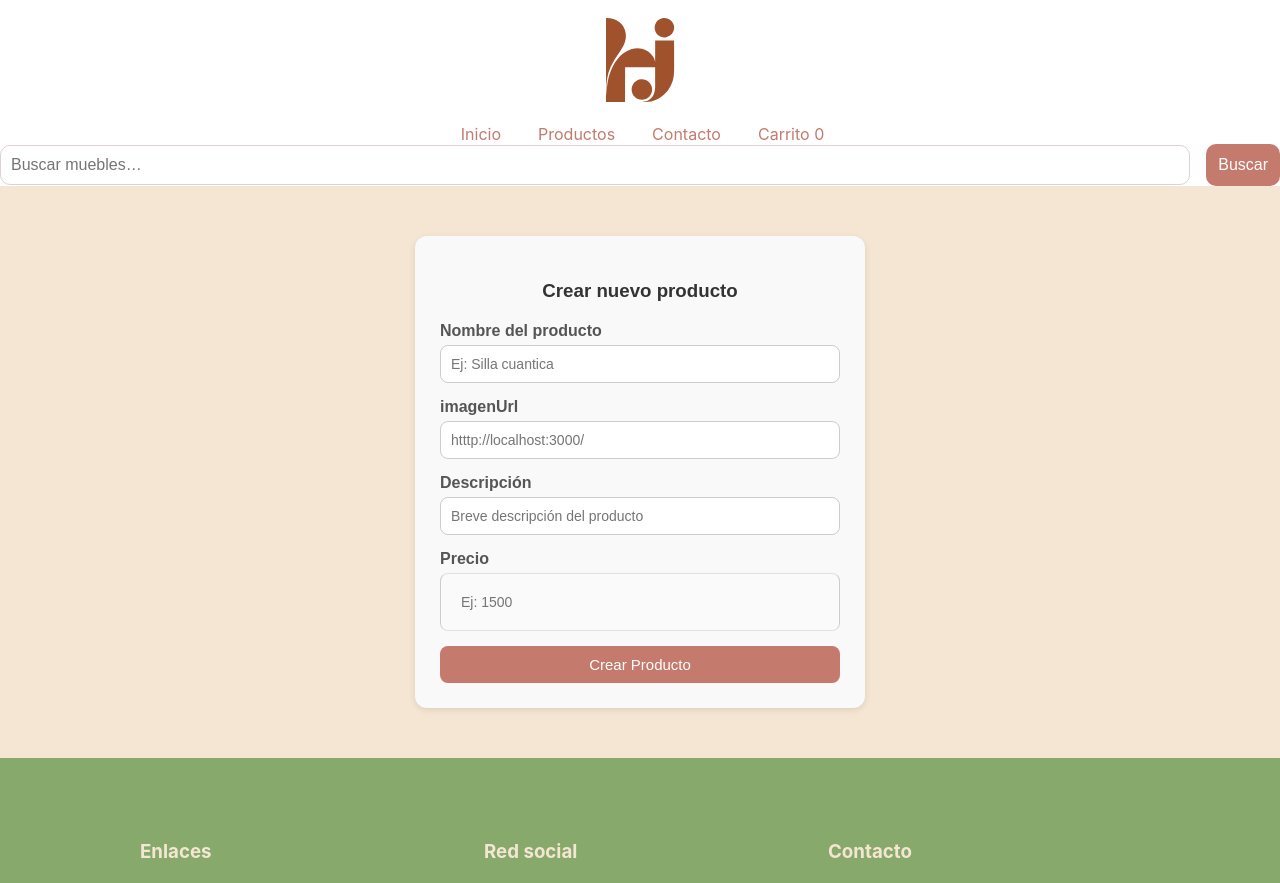
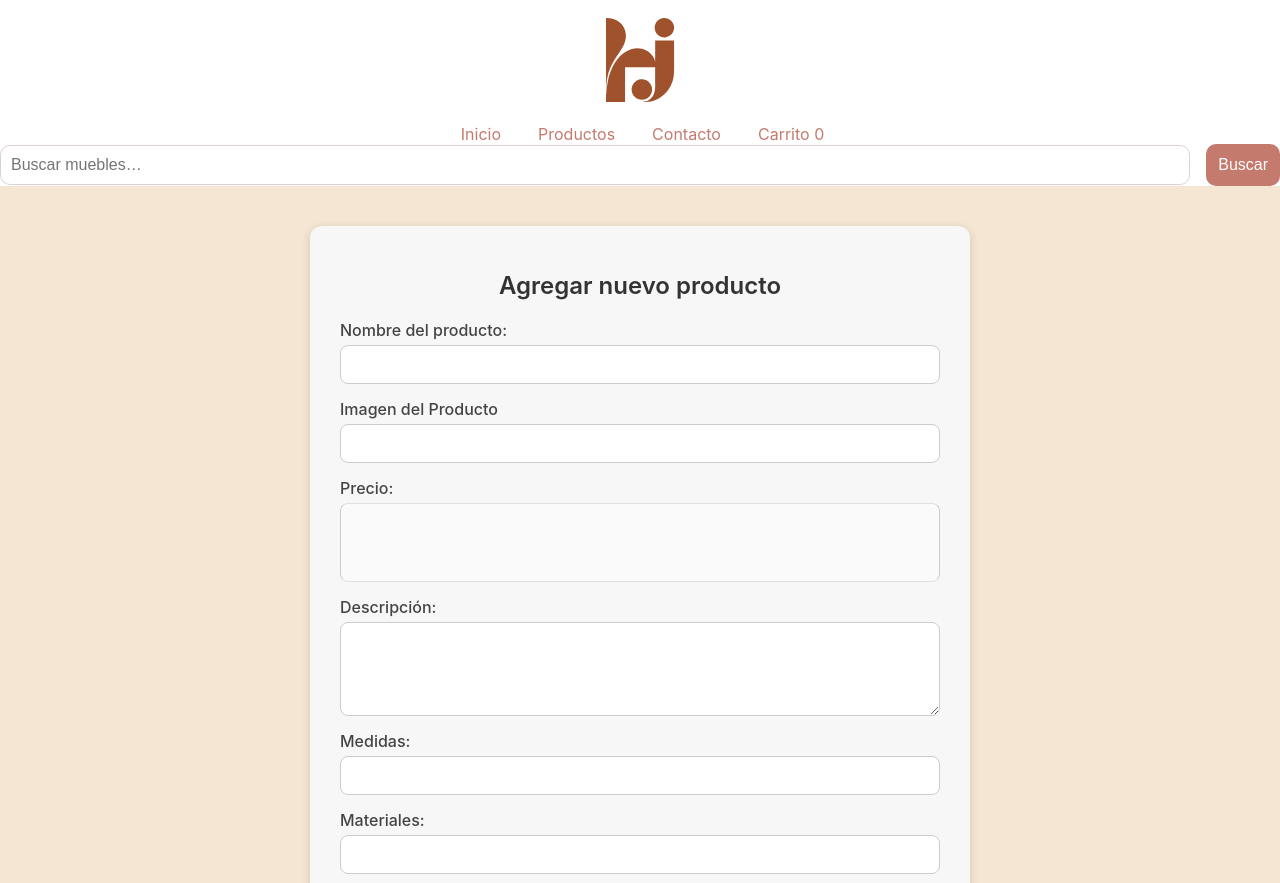
Before and after one commit to Luci-fer666/Hermanos-Jota-Sping-5-6, a React (Create React App) app in the folder client/: page /admin/crear-producto in a window 1280 px wide. Shown: the top 883 px of the page. Built offline with nearby package versions, Linux system fonts and the light colour scheme.

Commit message:
Cambio en la creacion de producto

```diff
--- a/client/src/components/CrearProducto.css
+++ b/client/src/components/CrearProducto.css
@@ -1,56 +1,67 @@
-.form-crear-producto {
-  max-width: 400px;
-  margin: 50px auto;
-  padding: 25px;
-  background-color: #f9f9f9;
+.crear-producto-container {
+  max-width: 600px;
+  margin: 40px auto;
+  background-color: #f7f7f7;
   border-radius: 12px;
-  box-shadow: 0 2px 6px rgba(0,0,0,0.1);
-  font-family: Arial, sans-serif;
+  padding: 25px 30px;
+  box-shadow: 0 2px 8px rgba(0, 0, 0, 0.15);
 }
 
-.form-titulo {
+.titulo-formulario {
   text-align: center;
+  margin-bottom: 20px;
   color: #333;
-  margin-bottom: 20px;
-}
-
-.form-grupo {
-  display: flex;
-  flex-direction: column;
-  margin-bottom: 15px;
-}
-
-.form-grupo label {
-  margin-bottom: 5px;
-  color: #555;
+  font-size: 1.5rem;
   font-weight: 600;
 }
 
-.form-input {
-  padding: 10px;
+.formulario-producto {
+  display: flex;
+  flex-direction: column;
+  gap: 15px;
+}
+
+.campo-formulario {
+  display: flex;
+  flex-direction: column;
+}
+
+.campo-formulario label {
+  font-weight: 500;
+  margin-bottom: 5px;
+  color: #444;
+}
+
+.campo-formulario input,
+.campo-formulario textarea {
   border: 1px solid #ccc;
   border-radius: 8px;
-  font-size: 14px;
-  transition: border-color 0.3s ease;
+  padding: 10px;
+  font-size: 0.95rem;
+  transition: border-color 0.3s, box-shadow 0.3s;
+  resize: vertical;
 }
 
-.form-input:focus {
+.campo-formulario input:focus,
+.campo-formulario textarea:focus {
   outline: none;
-  border-color: #C47A6D;;
+  border-color: #666;
+  box-shadow: 0 0 5px rgba(0, 0, 0, 0.1);
 }
 
-.btn-enviar {
-  width: 100%;
-  padding: 10px;
-  background-color: #C47A6D;;
+.btn-crear {
+  margin-top: 15px;
+  background-color: #222;
   color: white;
+  padding: 10px 0;
   border: none;
   border-radius: 8px;
-  font-size: 15px;
   cursor: pointer;
-  transition: background-color 0.3s ease;
+  font-size: 1rem;
+  transition: background-color 0.3s, transform 0.2s;
 }
 
-.btn-enviar:hover {
-  background-color: #9c6157;;
+.btn-crear:hover {
+  background-color: #444;
+  transform: scale(1.02);
 }
--- a/client/src/components/CrearProducto.js
+++ b/client/src/components/CrearProducto.js
@@ -5,10 +5,13 @@ import './CrearProducto.css';
 function CrearProducto() {
   const navigate = useNavigate();
   const [formData, setFormData] = useState({
-    nombre: '',
-    descripcion: '',
-    precio: '',
-    imagenUrl: ''
+    nombre: "",
+    imagenUrl: '',
+    precio: "",
+    descripcion: "",
+    medidas: "",
+    materiales: "",
+    masCaracteristicas: "",
   });
 
   const handleChange = (e) => {
@@ -38,7 +41,7 @@ function CrearProducto() {
       const result = await response.json();
       alert(`¡Creacion exitosa para ${result.nombre}`);
 
-      setFormData({ nombre: '', descripcion: '', precio: '', imagenUrl: ''});
+      setFormData({ nombre: '', imagenUrl: '', precio: '', descripcion: '', medidas: "", materiales: "", masCaracteristicas: ""});
       //navigate(`/producto/${result._id}`);
       navigate("/productos")
 
@@ -48,68 +51,94 @@ function CrearProducto() {
   };
 
 return (
-    <form className="form-crear-producto" onSubmit={handleSubmit}>
-      <h3 className="form-titulo">Crear nuevo producto</h3>
+    <div className="crear-producto-container">
+      <h2 className="titulo-formulario">Agregar nuevo producto</h2>
+      <form className="formulario-producto" onSubmit={handleSubmit}>
 
-      <div className="form-grupo">
-        <label htmlFor="nombre">Nombre del producto</label>
+        <div className="campo-formulario">
+          <label htmlFor="nombre">Nombre del producto:</label>
           <input
             type="text"
             id="nombre"
             name="nombre"
             value={formData.nombre}
             onChange={handleChange}
-          placeholder="Ej: Silla cuantica"
-          className="form-input"
             required
           />
         </div>
 
-        <div className="form-grupo">
-        <label htmlFor="imagenUrl">imagenUrl</label>
+        <div className="campo-formulario">
+          <label htmlFor="imagenUrl">Imagen del Producto</label>
           <input
             type="url"
             id="imagenUrl"
             name="imagenUrl"
             value={formData.imagenUrl}
             onChange={handleChange}
-          placeholder="htttp://localhost:3000/"
-          className="form-input"
           />
         </div>
 
-      <div className="form-grupo">
-        <label htmlFor="descripcion">Descripción</label>
-        <input
-          type="text"
-          id="descripcion"
-          name="descripcion"
-          value={formData.descripcion}
-          onChange={handleChange}
-          placeholder="Breve descripción del producto"
-          className="form-input"
-        />
-      </div>
-
-      <div className="form-grupo">
-        <label htmlFor="precio">Precio</label>
+        <div className="campo-formulario">
+          <label htmlFor="precio">Precio:</label>
           <input
             type="number"
             id="precio"
             name="precio"
             value={formData.precio}
             onChange={handleChange}
-          placeholder="Ej: 1500"
-          className="form-input"
             required
           />
         </div>
 
-      <button type="submit" className="btn-enviar">
+        <div className="campo-formulario">
+          <label htmlFor="descripcion">Descripción:</label>
+          <textarea
+            id="descripcion"
+            name="descripcion"
+            value={formData.descripcion}
+            onChange={handleChange}
+            rows="4"
+          ></textarea>
+        </div>
+
+        <div className="campo-formulario">
+          <label htmlFor="medidas">Medidas:</label>
+          <input
+            type="text"
+            id="medidas"
+            name="medidas"
+            value={formData.medidas}
+            onChange={handleChange}
+          />
+        </div>
+
+        <div className="campo-formulario">
+          <label htmlFor="materiales">Materiales:</label>
+          <input
+            type="text"
+            id="materiales"
+            name="materiales"
+            value={formData.materiales}
+            onChange={handleChange}
+          />
+        </div>
+
+        <div className="campo-formulario">
+          <label htmlFor="masCaracteristicas">Más características:</label>
+          <textarea
+            id="masCaracteristicas"
+            name="masCaracteristicas"
+            value={formData.masCaracteristicas}
+            onChange={handleChange}
+            rows="3"
+          ></textarea>
+        </div>
+
+        <button type="submit" className="btn-crear">
           Crear Producto
         </button>
       </form>
+    </div>
   );
 }
-
 export default CrearProducto;
--- a/client/src/components/ProductDetail.js
+++ b/client/src/components/ProductDetail.js
@@ -60,7 +60,7 @@ function ProductoDetail({ agregarAlCarrito }) {
     <main id="producto-individual">
       <div id="producto-caracteristicas-container">
         <h2>{producto.nombre}</h2>
-        <img id="imagen" src={producto.imagen} alt={producto.nombre} />
+        <img id="imagen" src={producto.imagenUrl} alt={producto.nombre} />
         <div>
           <strong>Descripción:</strong> {producto.descripcion}
         </div>
@@ -69,12 +69,11 @@ function ProductoDetail({ agregarAlCarrito }) {
       <div id="producto-caracteristicas">
         <h3 id="precio"><strong>Precio:</strong> $ {producto.precio}</h3>
         <div id="producto-detalle">
+
           <ul>
             <li><strong>Medidas:</strong> {producto.medidas}</li>
             <li><strong>Materiales:</strong> {producto.materiales}</li>
-            <li><strong>Acabado:</strong> {producto.acabado}</li>
-            <li><strong>Capacidad:</strong> {producto.capacidad}</li>
-            <li><strong>Peso:</strong> {producto.peso}</li>
+            <li><strong>Mas Caracteristicas:</strong> {producto.masCaracteristicas} </li>
           </ul>
         </div>
         <button
--- a/client/src/components/ProductList.js
+++ b/client/src/components/ProductList.js
@@ -38,7 +38,7 @@ function ProductList() {
                   nombre={producto.nombre}
                   precio={producto.precio}
                   descripcion={producto.descripcion}
-                  imagen={producto.imagen}
+                  imagen={producto.imagenUrl}
                 />
             </li>
             ))}
```
Also changed, not shown: 1 other file (tests, documents, lock files or other folders). Lines whose indentation alone changed are shown as unchanged.
